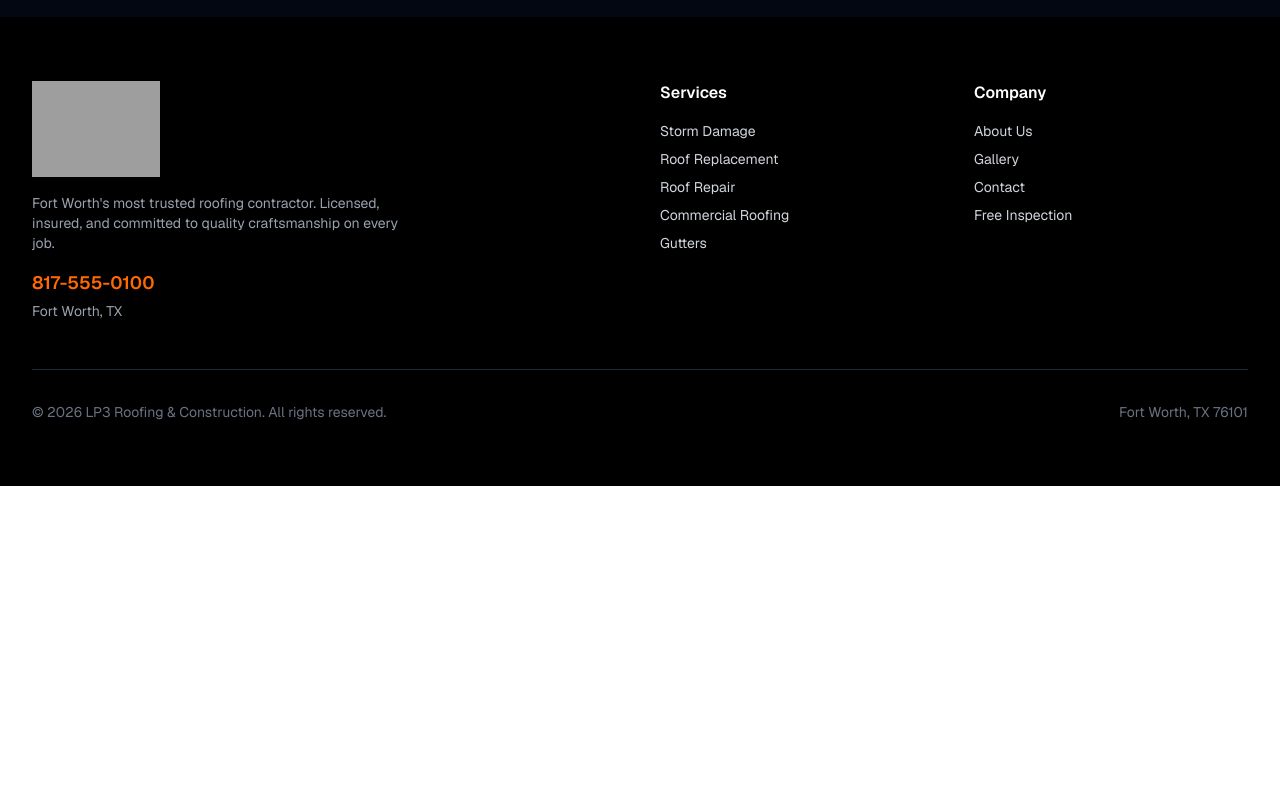
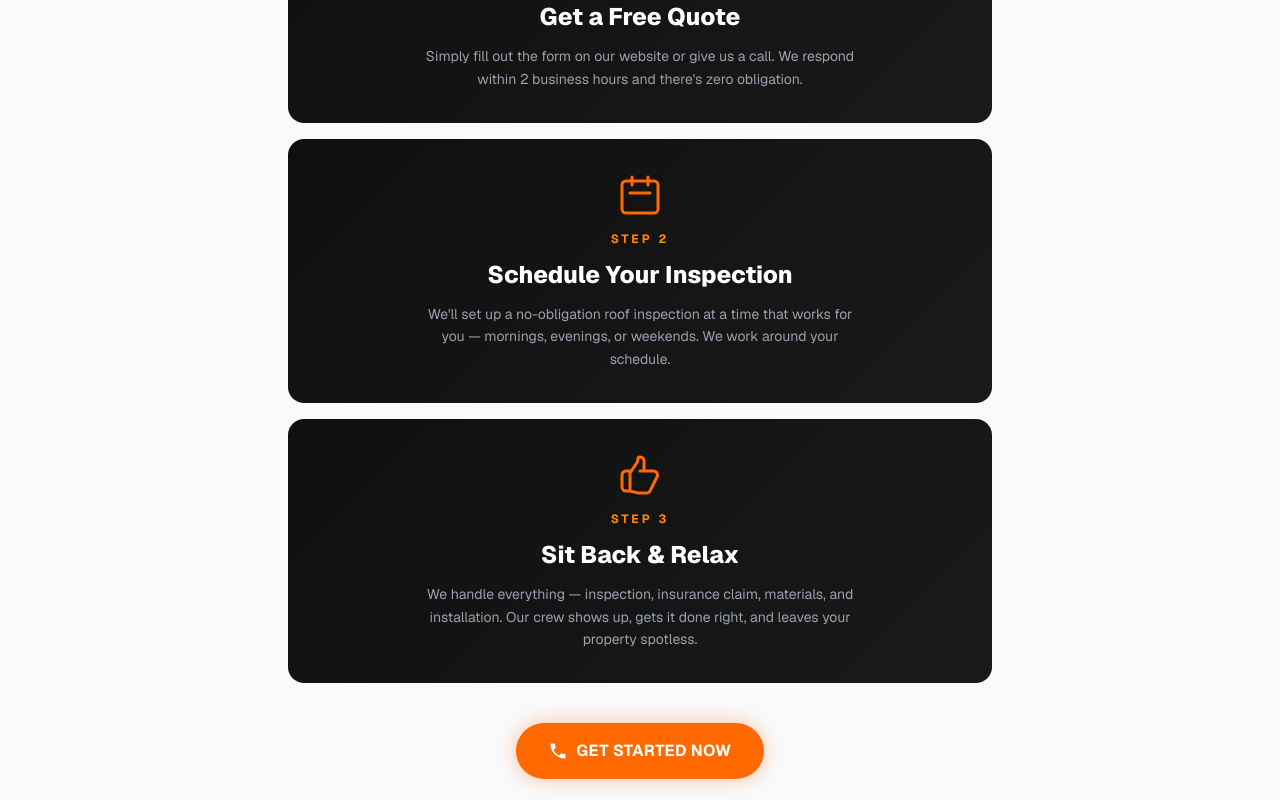
Before and after one commit to Empowerbuilding/LP3-Roofing, a Next.js app: page / in a window 1280 px wide. Shown: the part 3380-4180 px from the top of the page. Before the commit the page ends 3866 px from the top, so only its background shows below. Built offline with nearby package versions, Linux system fonts and the light colour scheme; grey boxes are pictures that could not be loaded.

Commit message:
feat: 3 easy steps / how it works section after reviews

```diff
--- a/src/app/page.tsx
+++ b/src/app/page.tsx
@@ -4,6 +4,7 @@ import ServicesSection from "@/components/ServicesSection";
 import WarrantySection from "@/components/WarrantySection";
 import CTABanner from "@/components/CTABanner";
 import ReviewsCarousel from "@/components/ReviewsCarousel";
+import HowItWorks from "@/components/HowItWorks";
 import Footer from "@/components/Footer";
 import HeroForm from "@/components/HeroForm";
 
@@ -67,6 +68,9 @@ export default function Home() {
       {/* Reviews */}
       <ReviewsCarousel />
 
+      {/* How It Works */}
+      <HowItWorks />
+
       <CTABanner />
       <Footer />
     </>
--- /dev/null
+++ b/src/components/HowItWorks.tsx
@@ -0,0 +1,74 @@
+import Link from 'next/link'
+
+const steps = [
+  {
+    number: 'Step 1',
+    title: 'Get a Free Quote',
+    description: 'Simply fill out the form on our website or give us a call. We respond within 2 business hours and there\'s zero obligation.',
+    icon: (
+      <svg className="w-12 h-12" fill="none" viewBox="0 0 24 24" stroke="currentColor" strokeWidth={1.5}>
+        <path strokeLinecap="round" strokeLinejoin="round" d="M9 12h6m-6 4h6m2 5H7a2 2 0 01-2-2V5a2 2 0 012-2h5.586a1 1 0 01.707.293l5.414 5.414a1 1 0 01.293.707V19a2 2 0 01-2 2z" />
+      </svg>
+    ),
+  },
+  {
+    number: 'Step 2',
+    title: 'Schedule Your Inspection',
+    description: 'We\'ll set up a no-obligation roof inspection at a time that works for you — mornings, evenings, or weekends. We work around your schedule.',
+    icon: (
+      <svg className="w-12 h-12" fill="none" viewBox="0 0 24 24" stroke="currentColor" strokeWidth={1.5}>
+        <path strokeLinecap="round" strokeLinejoin="round" d="M8 7V3m8 4V3m-9 8h10M5 21h14a2 2 0 002-2V7a2 2 0 00-2-2H5a2 2 0 00-2 2v12a2 2 0 002 2z" />
+      </svg>
+    ),
+  },
+  {
+    number: 'Step 3',
+    title: 'Sit Back & Relax',
+    description: 'We handle everything — inspection, insurance claim, materials, and installation. Our crew shows up, gets it done right, and leaves your property spotless.',
+    icon: (
+      <svg className="w-12 h-12" fill="none" viewBox="0 0 24 24" stroke="currentColor" strokeWidth={1.5}>
+        <path strokeLinecap="round" strokeLinejoin="round" d="M14 10h4.764a2 2 0 011.789 2.894l-3.5 7A2 2 0 0115.263 21h-4.017c-.163 0-.326-.02-.485-.06L7 20m7-10V5a2 2 0 00-2-2h-.095c-.5 0-.905.405-.905.905 0 .714-.211 1.412-.608 2.006L7 11v9m7-10h-2M7 20H5a2 2 0 01-2-2v-6a2 2 0 012-2h2.5" />
+      </svg>
+    ),
+  },
+]
+
+export default function HowItWorks() {
+  return (
+    <section className="bg-gray-50 py-20">
+      <div className="max-w-3xl mx-auto px-4 sm:px-6 lg:px-8">
+        <div className="text-center mb-12">
+          <p className="text-orange-500 text-xs font-bold uppercase tracking-[4px] mb-3">Simple Process</p>
+          <h2 className="text-3xl sm:text-4xl font-extrabold text-gray-950">Get Your Roof Fixed in 3 Easy Steps</h2>
+        </div>
+
+        <div className="flex flex-col gap-4">
+          {steps.map((step, i) => (
+            <div
+              key={i}
+              className="rounded-2xl px-8 py-8 text-center flex flex-col items-center gap-3"
+              style={{ background: 'linear-gradient(135deg, #0f0f0f 0%, #1a1a1a 100%)' }}
+            >
+              <div className="text-orange-500">{step.icon}</div>
+              <p className="text-orange-400 text-xs font-bold uppercase tracking-[3px]">{step.number}</p>
+              <h3 className="text-2xl font-extrabold text-white">{step.title}</h3>
+              <p className="text-gray-400 text-sm leading-relaxed max-w-md">{step.description}</p>
+            </div>
+          ))}
+        </div>
+
+        <div className="text-center mt-10">
+          <Link
+            href="/contact"
+            className="inline-flex items-center gap-2 bg-orange-500 hover:bg-orange-600 text-white font-bold px-8 py-4 rounded-full text-base uppercase tracking-wide transition-all duration-200 shadow-[0_0_20px_rgba(249,115,22,0.4)]"
+          >
+            <svg className="w-5 h-5" fill="currentColor" viewBox="0 0 24 24">
+              <path d="M6.62 10.79c1.44 2.83 3.76 5.14 6.59 6.59l2.2-2.2c.27-.27.67-.36 1.02-.24 1.12.37 2.33.57 3.57.57.55 0 1 .45 1 1V20c0 .55-.45 1-1 1-9.39 0-17-7.61-17-17 0-.55.45-1 1-1h3.5c.55 0 1 .45 1 1 0 1.25.2 2.45.57 3.57.11.35.03.74-.25 1.02l-2.2 2.2z"/>
+            </svg>
+            Get Started Now
+          </Link>
+        </div>
+      </div>
+    </section>
+  )
+}
```
